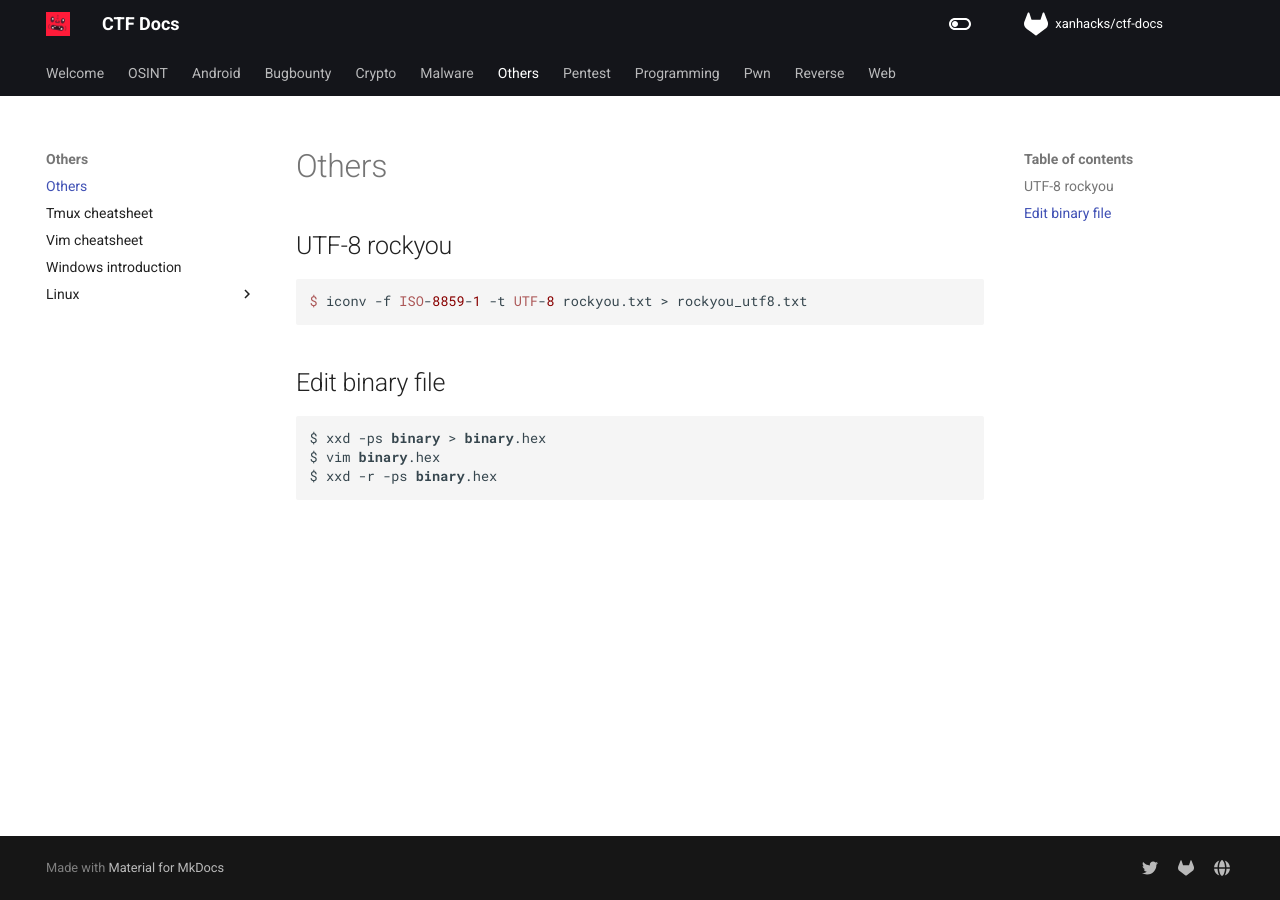
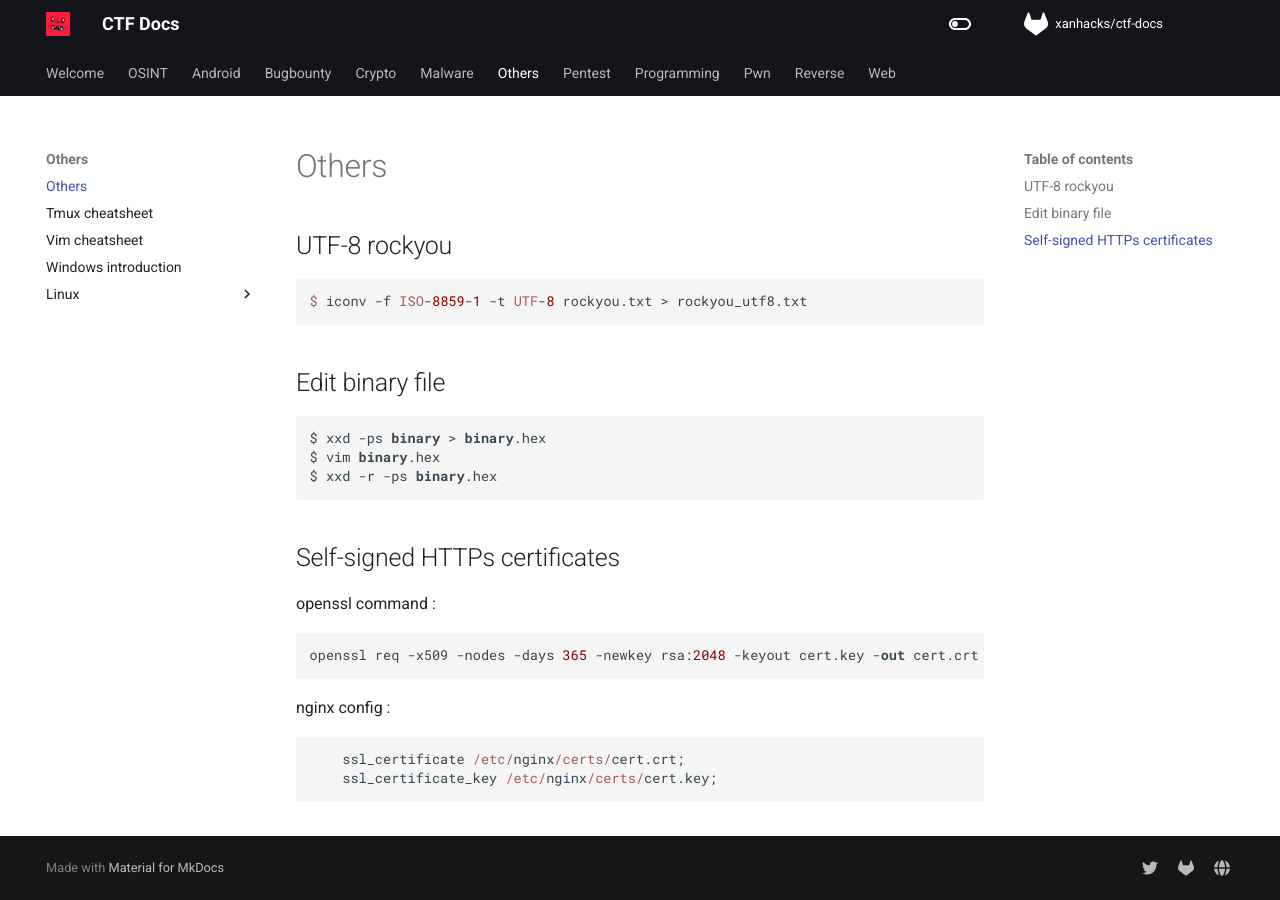
Before and after one commit to xanhacks/ctf-docs, an MkDocs documentation site: the page built from docs/others/others.md, in a window 1280 px wide. Built offline with MkDocs 1.6.1 and Material for MkDocs 9.7.7, drawn with Linux system fonts in a browser that asks for light colours; nearby versions of some CDN libraries; comment, search, counter and statistics services are not loaded.

Commit message:
add self signed certs

````diff
--- a/docs/others/others.md
+++ b/docs/others/others.md
@@ -18,3 +18,18 @@ $ xxd -ps binary > binary.hex
 $ vim binary.hex
 $ xxd -r -ps binary.hex
 ```
+
+## Self-signed HTTPs certificates
+
+openssl command :
+
+```bash
+openssl req -x509 -nodes -days 365 -newkey rsa:2048 -keyout cert.key -out cert.crt
+```
+
+nginx config :
+
+```
+    ssl_certificate /etc/nginx/certs/cert.crt;
+	ssl_certificate_key /etc/nginx/certs/cert.key;
+```
````
